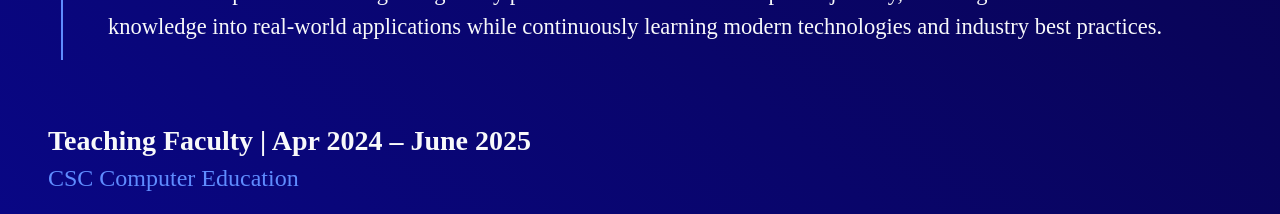
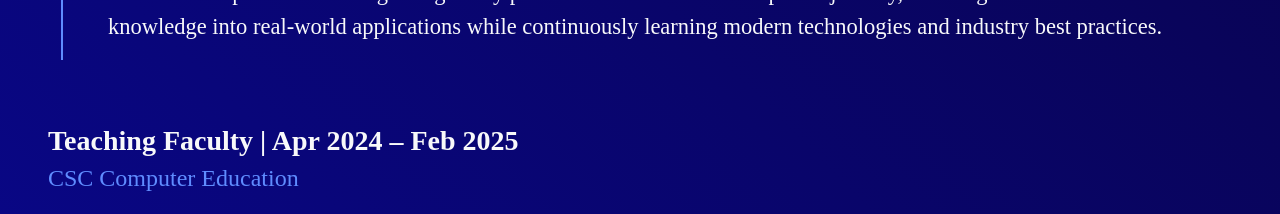
Before and after one commit to Samasya-Ayyappan/Samasya-Portfolio, a React (Create React App) app: page /career-education in a window 1280 px wide. Shown: the part 1440-1654 px from the top of the page. Built offline with nearby package versions, Linux system fonts and the light colour scheme.

Commit message:
Updated experience time period.

```diff
--- a/src/Components/Qualification.js
+++ b/src/Components/Qualification.js
@@ -114,7 +114,7 @@ function CareerEducation() {
         </div>
         <div className="timeline-item">
           <div className="timeline-content">
-            <h3>Teaching Faculty | Apr 2024 – June 2025</h3>
+            <h3>Teaching Faculty | Apr 2024 – Feb 2025</h3>
             <h4 className="fw-normal">CSC Computer Education</h4>
 
             <div className="timeline-body">
```
